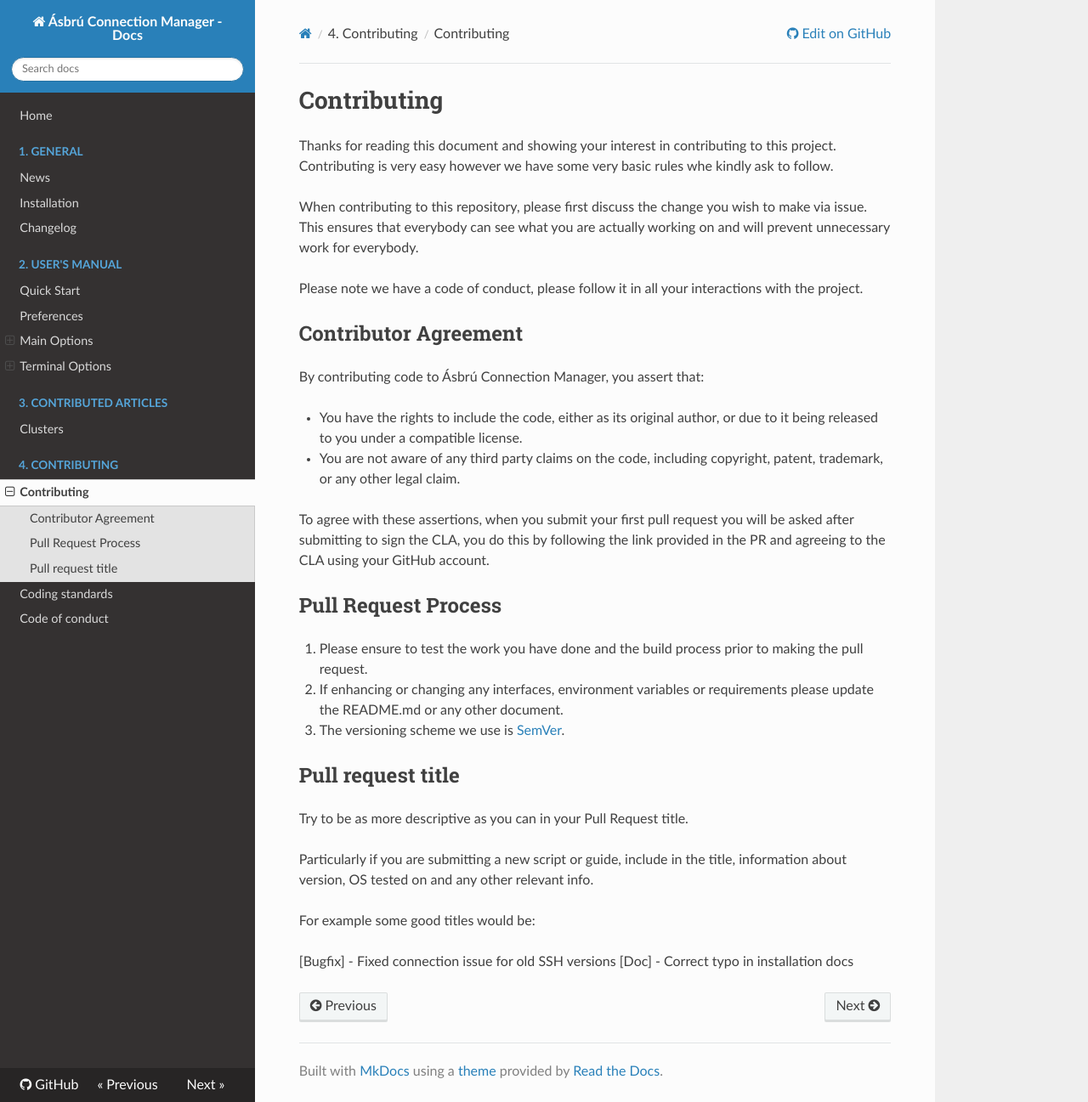
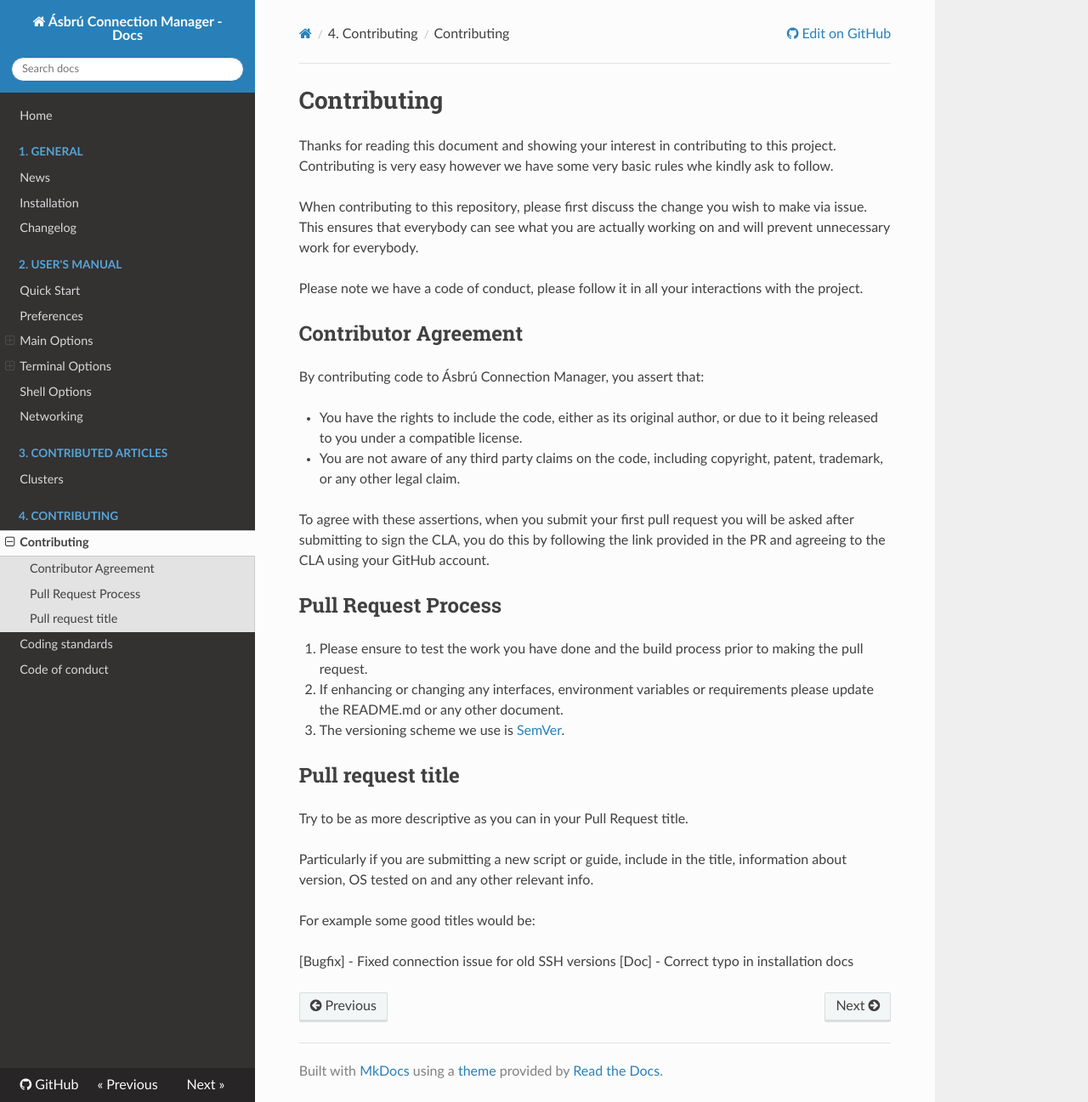
Before and after one commit to asbru-cm/asbru-cm, an MkDocs documentation site: the page built from doc/Contributing/index.md, in a window 1280 px wide and 1297 px high. Shown: the whole window at 85% size. Built offline with MkDocs 1.6.1, drawn with Linux system fonts in a browser that asks for light colours; nearby versions of some CDN libraries.

Commit message:
added local shell options and network options manual pages

```diff
--- a/mkdocs.yml
+++ b/mkdocs.yml
@@ -26,6 +26,8 @@
         - Behaviour: Manual/Preferences/TermOptions.md
         - Look&Feel: Manual/Preferences/TermLookAndFeel.md
         - Advanced: Manual/Preferences/TermAdvanced.md
+      - Shell Options: Manual/Preferences/ShellOptions.md
+      - Networking: Manual/Preferences/Networking.md
   - 3. Contributed Articles:
       - Clusters: Managing/Clusters.md
   - 4. Contributing:
```
